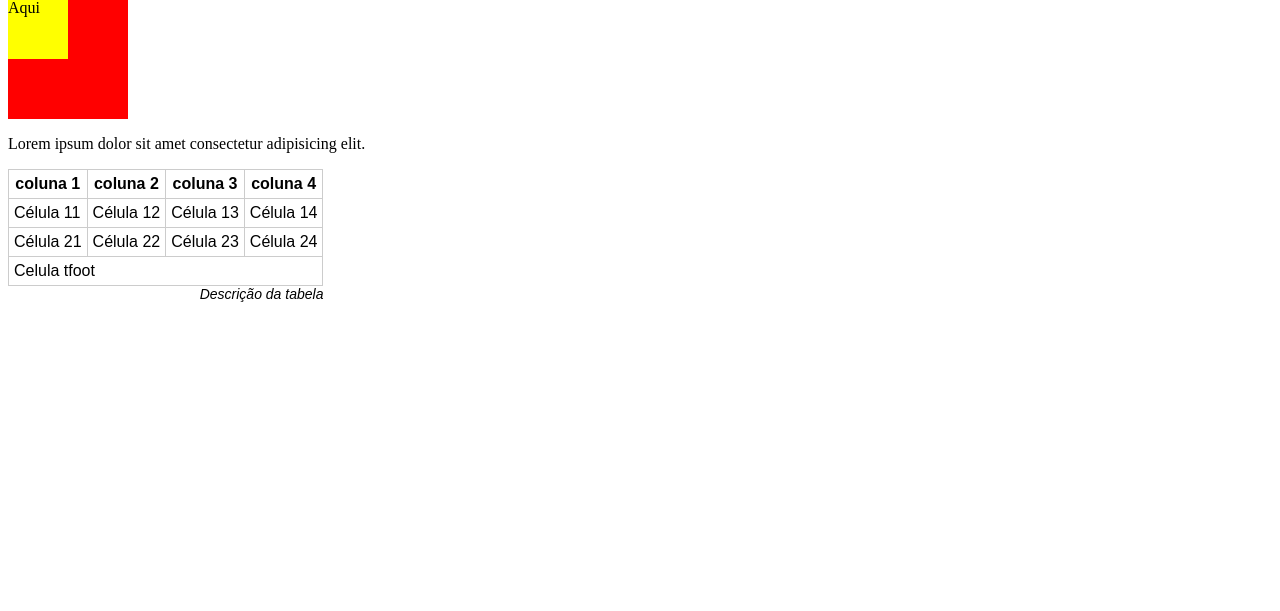
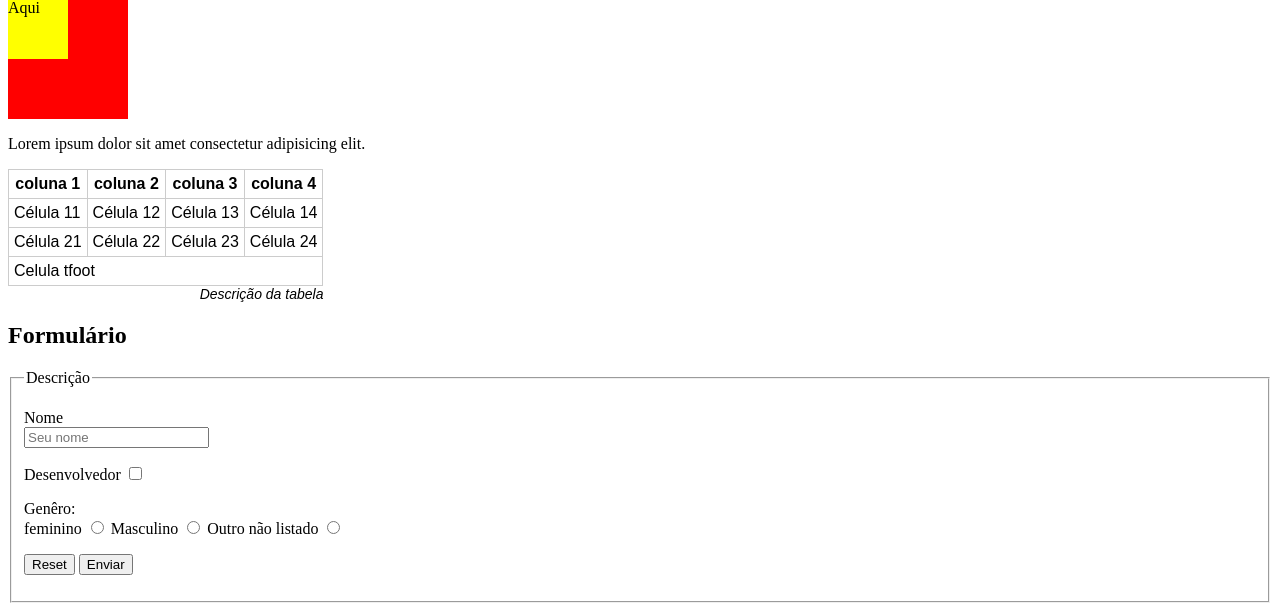
Before and after one commit to ViniciusPatricio/curso-django-projeto1, a Django app: page / in a window 1280 px wide. Shown: the part 336-947 px from the top of the page. Before the commit the page ends 638 px from the top, so only its background shows below. Run offline with Django 4.2, Linux system fonts and the light colour scheme.

Commit message:
formulários - parte 1 e 2

```diff
--- a/recipes/templates/recipes/home.html
+++ b/recipes/templates/recipes/home.html
@@ -26,6 +26,11 @@
         .responsive-table{
             max-width:100%;
             overflow-x:auto;
+        }
+
+        #label-name {
+            cursor: pointer;
+            display: block;
         }
     </style>
 
@@ -93,5 +98,45 @@
             </tfoot>
         </table>
     </div>
+
+    <form action="#" method="get" target="_blank" autocomplete="off">
+        <section>
+            <h1>Formulário</h1>
+
+            <fieldset>
+                <legend>Descrição</legend>
+                <p>
+                    <label for="nome" id="label-name">Nome</label>
+                    <input type="text" id="nome" name="nome" placeholder="Seu nome" required>
+                </p>
+
+                <p>
+                    <label for="dev" id="label-dev">Desenvolvedor</label>
+                    <input type="checkbox" id="dev" name="dev">
+                </p>
+
+                <p>
+                    Genêro: <br>
+                    <label for="feminino">feminino</label>
+                    <input type="radio" id="feminino" name="genero" value="feminino">
+                    <label for="masculino">Masculino</label>
+                    <input type="radio" id="masculino" name="genero" value="masculino">
+                    <label for="outro-nlistado">Outro não listado</label>
+                    <input type="radio" id="outro-nlistado" name="genero" value="outro não listado">
+
+                </p>
+
+
+                <p>
+                    <button type="reset">Reset</button>
+                    <button type="submit">Enviar</button>
+                </p>
+
+            </fieldset>
+
+        </section>
+
+    </form>
+
 </body>
 </html>
```
